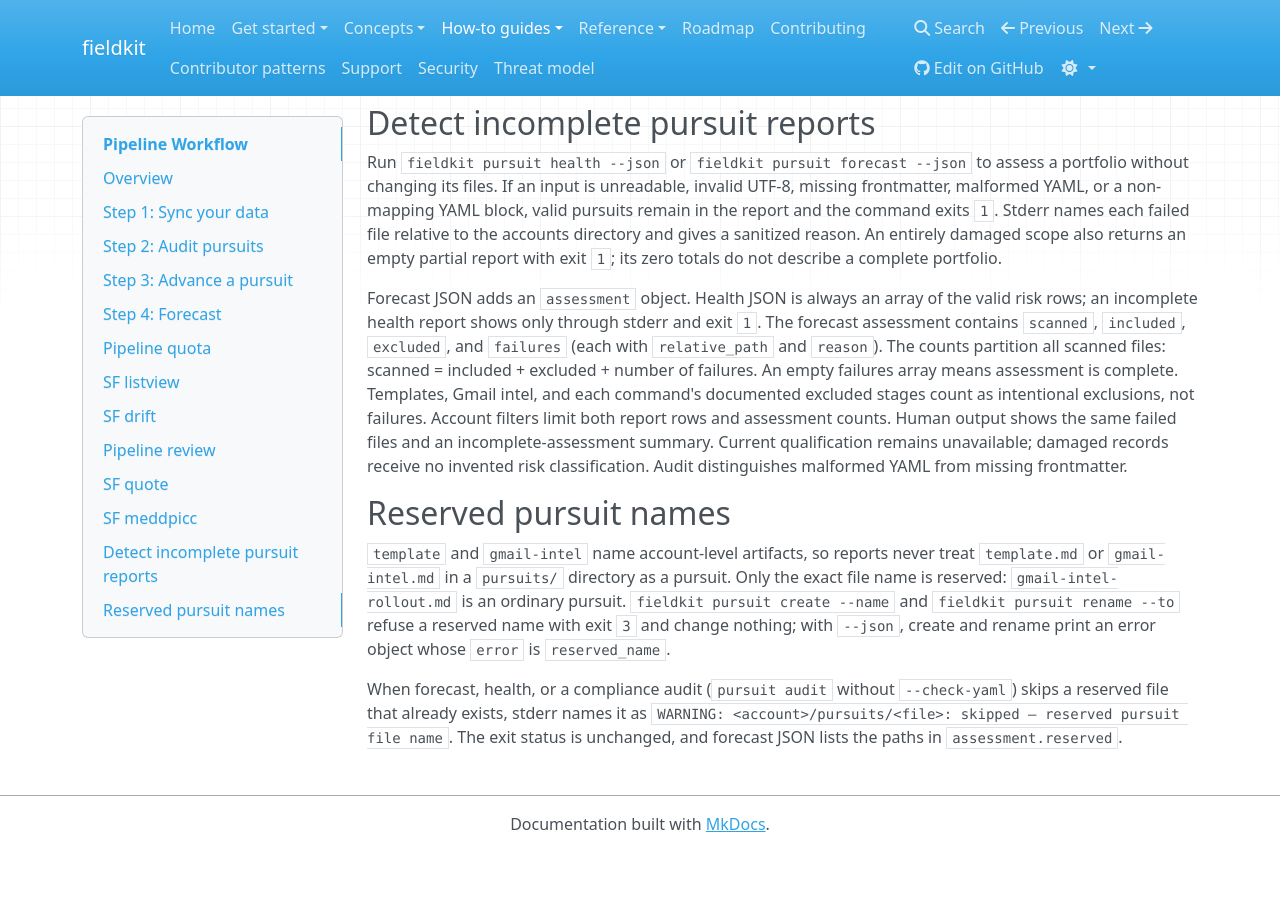
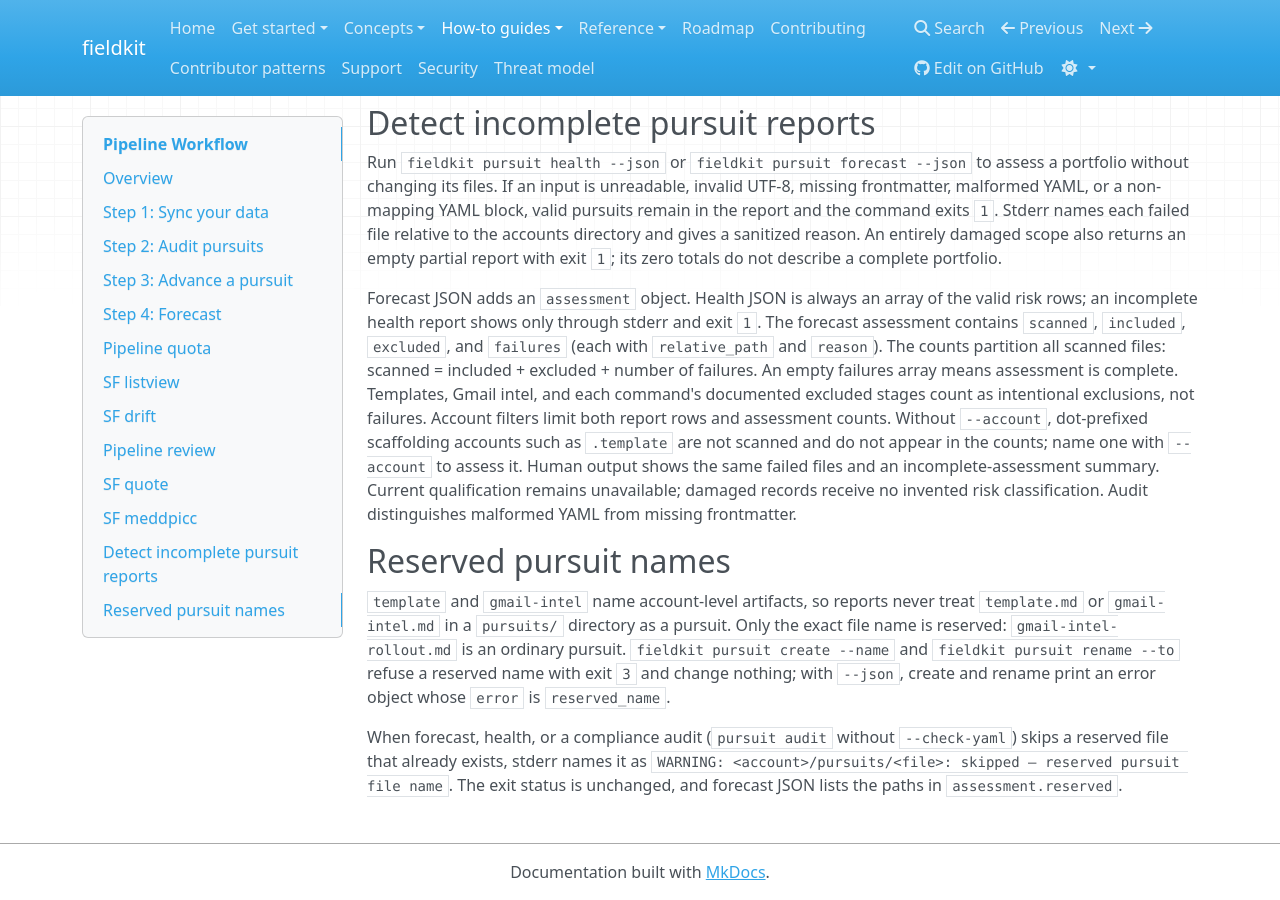
Before and after one commit to mpeter/fieldkit-cli, an MkDocs documentation site: the page built from docs/guides/pipeline-workflow.md, in a window 1280 px wide and 900 px high, scrolled down 8122 px. Built offline with MkDocs 1.6.1, drawn with Linux system fonts in a browser that asks for light colours; nearby versions of some CDN libraries; before the commit the page ends 8974 px from its top, so only the background shows below that.

Commit message:
docs(pursuit): note that report scans skip scaffolding accounts

```diff
--- a/docs/guides/pipeline-workflow.md
+++ b/docs/guides/pipeline-workflow.md
@@ -460,6 +460,9 @@ partition all scanned files: scanned = included + excluded + number of failures.
 An empty failures array means assessment is complete. Templates, Gmail intel,
 and each command's documented excluded stages count as intentional exclusions,
 not failures. Account filters limit both report rows and assessment counts.
+Without `--account`, dot-prefixed scaffolding accounts such as `.template` are
+not scanned and do not appear in the counts; name one with `--account` to
+assess it.
 Human output shows the same failed files and an incomplete-assessment summary.
 Current qualification remains unavailable; damaged records receive no invented
 risk classification. Audit distinguishes malformed YAML from missing frontmatter.
```
